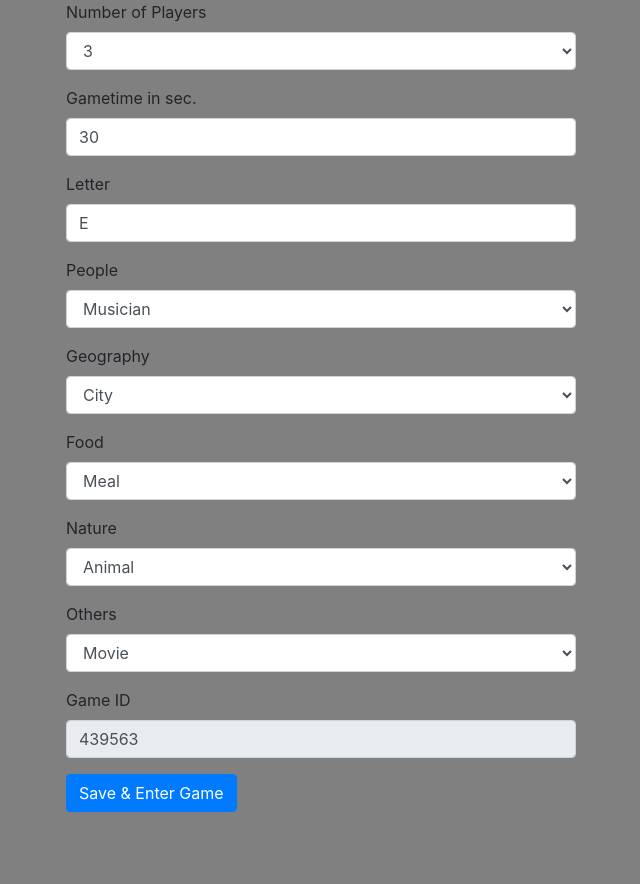
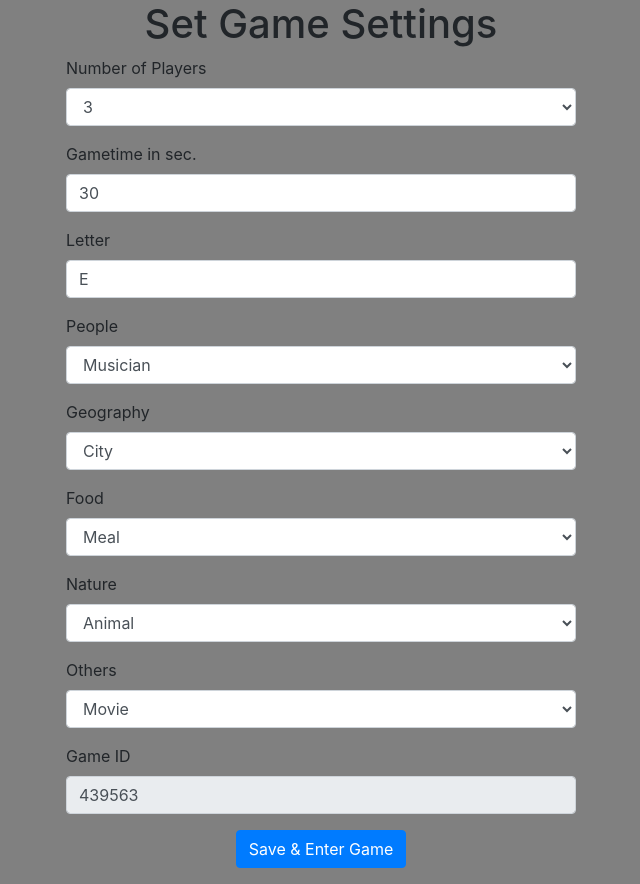
Before and after one commit to IS-D-Game/CLR, a Django app: page /settings/ in a window 1280 px wide. Shown: the part 56-940 px from the top of the page, without its empty margins (319-959 px from the left). Before the commit the page ends 868 px from the top, so only its background shows below. Run offline with Django 3.2, Linux system fonts and the light colour scheme; some libraries are stand-ins or nearby versions.

Commit message:
Some more design
Some more Bootstrap design
- Set centered titles
- Center all buttons

```diff
--- a/stop/game/templates/game/game.html
+++ b/stop/game/templates/game/game.html
@@ -18,6 +18,9 @@
     <div class="row h-100 justify-content-center align-items-center">
         <div class="col-10 col-md-8 col-lg-6">
             <!-- Form -->
+            <div class="d-flex justify-content-center">
+                <h1> Game</h1>
+            </div>
 
             <script type="text/javascript">
             var timeleft = {{ game_time_s }};
--- a/stop/game/templates/game/game_create.html
+++ b/stop/game/templates/game/game_create.html
@@ -15,13 +15,18 @@
     <div class="container h-100">
         <div class="row h-100 justify-content-center align-items-center">
             <div class="col-10 col-md-8 col-lg-6">
+                <div class="d-flex justify-content-center">
+                    <h1> Set Game Settings </h1>
+                </div>
                 <form action='.' class="form" method='POST'>
                     {% csrf_token %}
                     <div class="container">
                         {% bootstrap_form form %}
-                        {% buttons %}
-                        <button class="btn btn-primary" type="submit">Save & Enter Game</button>
-                        {% endbuttons %}
+                        <div class="d-flex justify-content-center">
+                            {% buttons %}
+                            <button class="btn btn-primary" type="submit">Save & Enter Game</button>
+                            {% endbuttons %}
+                        </div>
                     </div>
                 </form>
             </div>
```
Also changed, not shown: stop/game/templates/game/evaluation.html (+5 -3 lines), stop/game/templates/game/player_create.html (+8 -3 lines), stop/db.sqlite3.
